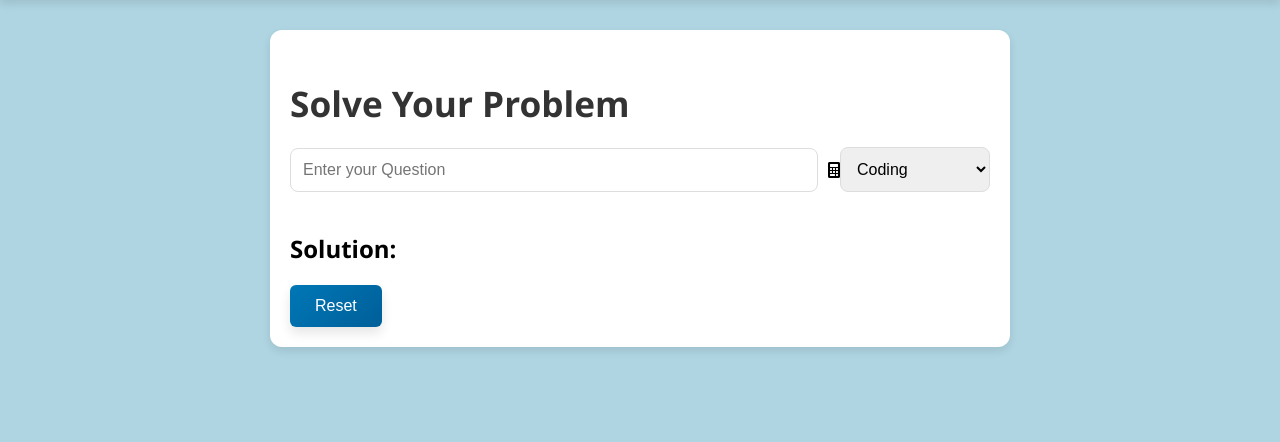
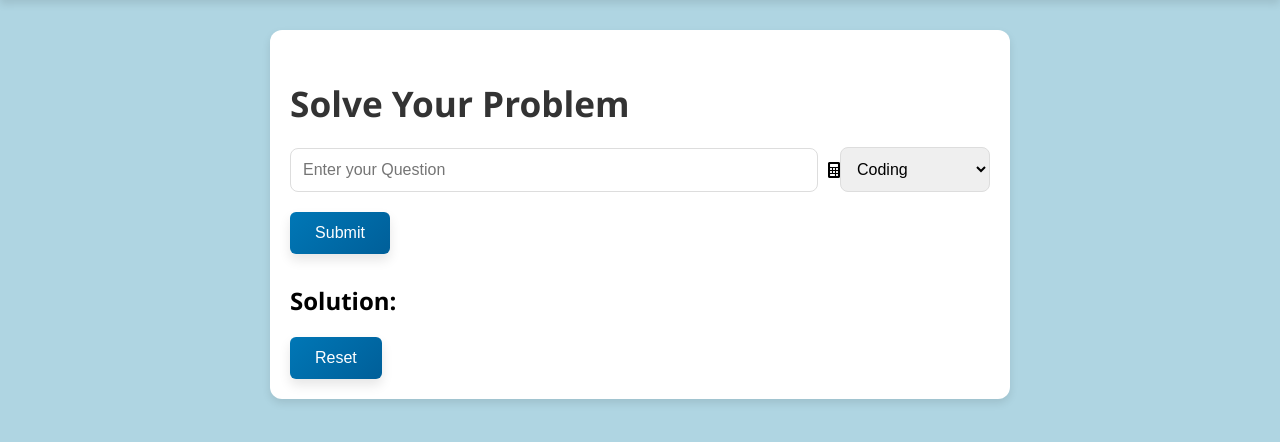
Before and after one commit to OSAMAGHAFFARTKOJL/OneLiner-Flask, a Flask app: page /output in a window 1280 px wide. Shown: the part 52-494 px from the top of the page. Run offline with Flask 3, Linux system fonts and the light colour scheme.

Commit message:
Update output.html

```diff
--- a/templates/output.html
+++ b/templates/output.html
@@ -78,6 +78,7 @@
                         <button id="submitProblem" class="submit-button">Submit</button>
                    </div>
                 </div>
+                 <button class="submit-btn">Submit</button>
             </div>
 
             <div class="hint-section">
```
